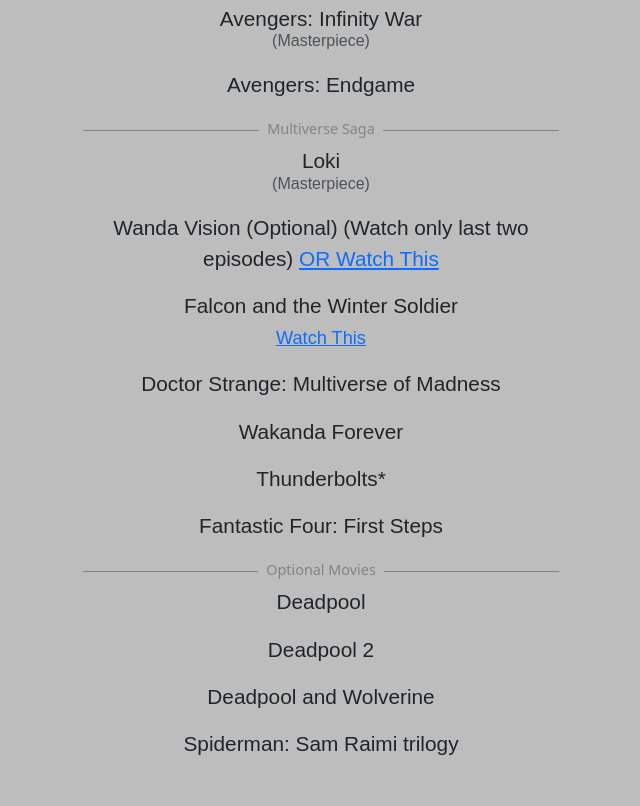
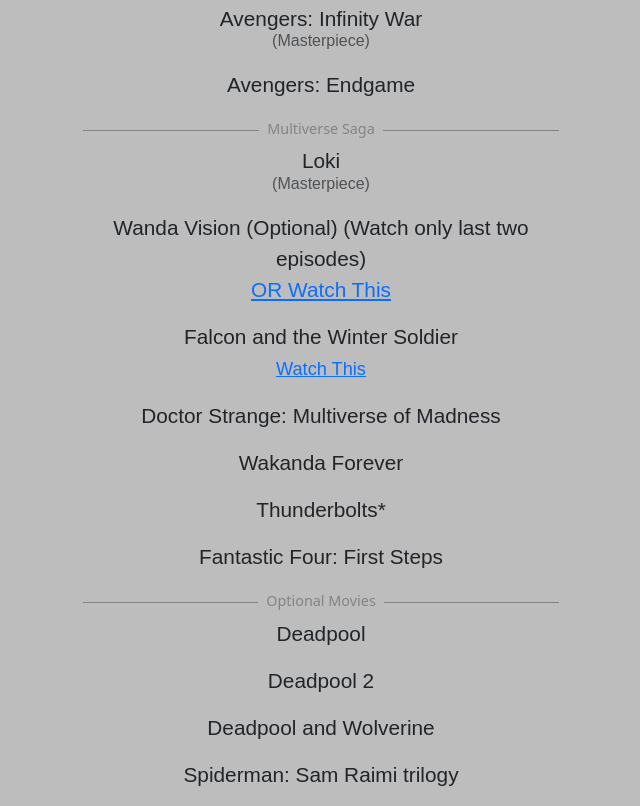
Before and after one commit to ShaikhHameed/marvel-watch-guide, a plain HTML site: page index.html in a window 1280 px wide. Shown: the part 1245-2051 px from the top of the page, without its empty margins (319-959 px from the left). Before the commit the page ends 2020 px from the top, so only its background shows below. Drawn offline with nearby package versions, Linux system fonts and the light colour scheme.

Commit message:
Update index.html

```diff
--- a/index.html
+++ b/index.html
@@ -94,7 +94,7 @@
                 <p class="movie-title">Loki <span class="masterpiece">(Masterpiece)</span></p>
             </div>
             <div class="movie-item">
-                <p class="movie-title">Wanda Vision (Optional) (Watch only last two episodes)
+                <p class="movie-title">Wanda Vision (Optional) (Watch only last two episodes) <br/>
                   <a href="https://www.youtube.com/watch?v=YJrW8Q5r4Yk" target="_blank">OR Watch This</a></small>
                 </p>
             </div>
```
